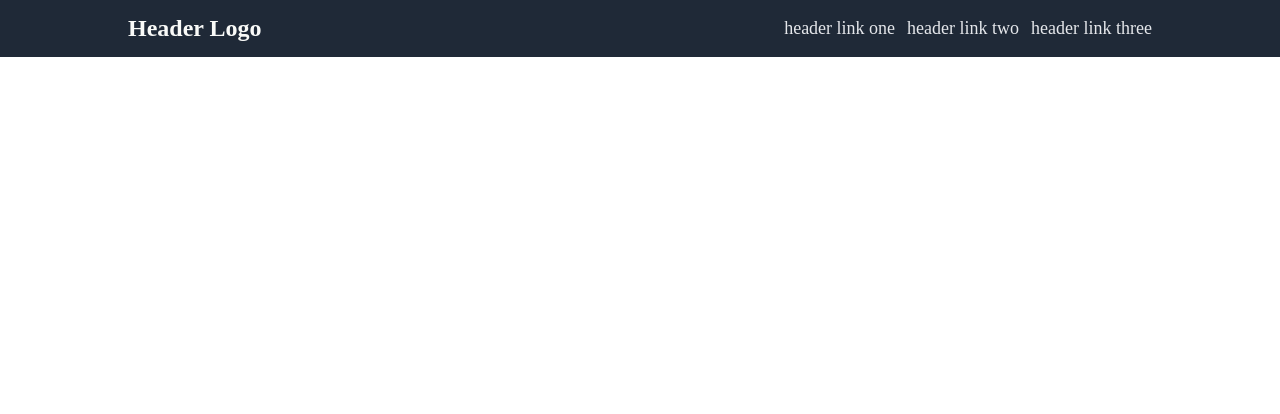
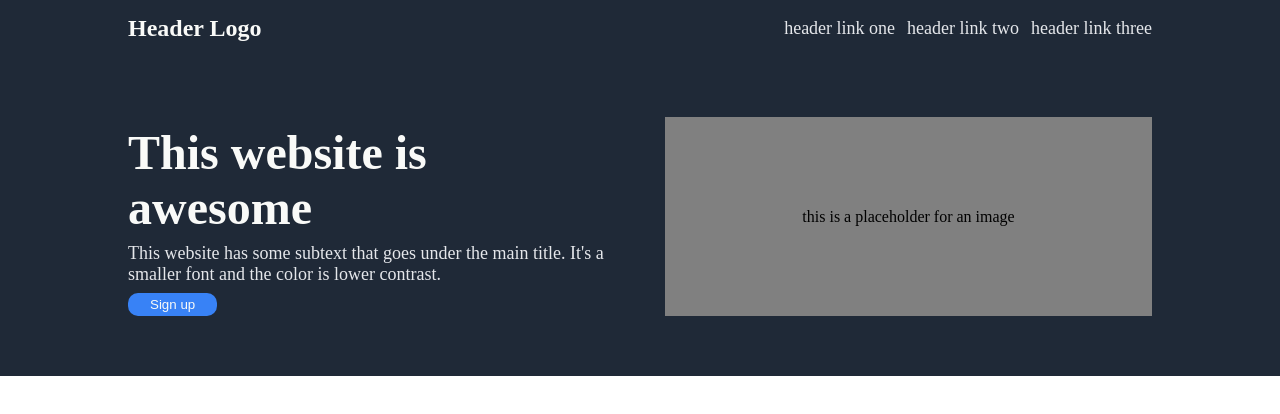
Before and after one commit to nvrfrg/landing_page, a plain HTML site: page index.html in a window 1280 px wide. Drawn offline with Linux system fonts and the light colour scheme.

Commit message:
Add styles to hero

```diff
--- a/index.html
+++ b/index.html
@@ -16,6 +16,17 @@
           <li><a>header link three</a></li>
         </ul>
       </header>
+
+      <div class="content">
+        <div class="left">
+          <h1>This website is awesome</h1>
+          <p>This website has some subtext that goes under the main title.
+            It's a smaller font and the color is lower contrast.
+          </p>
+          <button>Sign up</button>
+        </div>
+        <div class="right">this is a placeholder for an image</div>
+      </div>
     </div>
   </body>
 </html>
--- a/style.css
+++ b/style.css
@@ -5,7 +5,8 @@ body {
 .hero {
   background-color: #1F2937;
   display: flex;
-  justify-content: center;
+  flex-direction: column;
+  align-items: center;
 }
 
 header {
@@ -30,3 +31,44 @@ header ul {
   color: #E5E7EB;
   font-size: 18px;
 }
+
+.content {
+  width: 80%;
+  display: flex;
+  padding: 60px 0;
+}
+
+.content div {
+  flex: 1;
+}
+
+.content h1 {
+  margin: 8px 0 ;
+  font-size: 48px;
+  font-weight: 900;
+  color: #F9FAF8;
+}
+
+.content p {
+  margin: 8px 0;
+  font-size: 18px;
+  color: #E5E7EB;
+}
+
+.content button {
+  padding: 4px 22px;
+  background-color: #3882F6;
+  color: #F9FAF8;
+  border-radius: 10px;
+  border: none;
+}
+
+.content .left {
+  padding-right: 50px;
+}
+.content .right {
+  background-color: grey;
+  display: flex;
+  justify-content: center;
+  align-items: center;
+}
```
